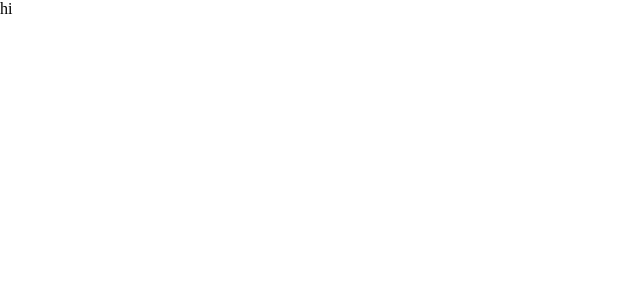
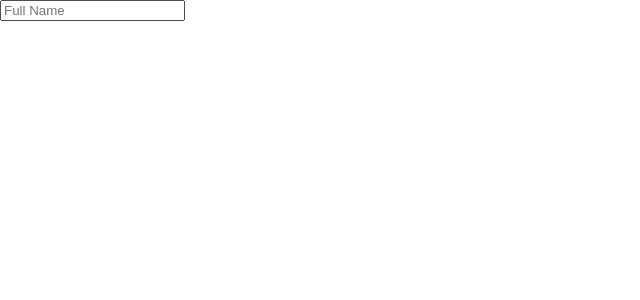
Before and after one commit to rahuls360/typescript-useful, a React (Create React App) app: page / in a window 1280 px wide. Shown: the top 300 px of the page, without its empty margins (0-640 px from the left). Built offline with nearby package versions, Linux system fonts and the light colour scheme.

Commit message:
add Form add Input add error styling

```diff
--- a/src/App.tsx
+++ b/src/App.tsx
@@ -1,9 +1,10 @@
 import React from 'react';
+import Form from './components/Form';
 
 const App = () => {
   return (
     <div className="App">
-      hi
+      <Form />
     </div>
   );
 }
--- /dev/null
+++ b/src/components/Form.tsx
@@ -0,0 +1,14 @@
+import React, { useState } from 'react';
+import Input from './Input';
+
+const Form = () => {
+	const [fullName, setFullName] = useState('');
+	const [error, setError] = useState('');
+	return (
+		<form>
+			<Input name="full-name" value={fullName} handleChange={setFullName} error={error} placeholder="Full Name" setError={setError}/>
+		</form>
+	);
+}
+
+export default Form;
--- /dev/null
+++ b/src/components/Input.tsx
@@ -0,0 +1,24 @@
+import React from 'react';
+
+interface InputProps {
+    name: string,
+    value: string,
+    handleChange: (value: string) => void,
+    error: string | null,
+    placeholder: string
+    setError: (value: string) => void;
+}
+
+const Input = ({ value, handleChange, error, name, placeholder, setError }: InputProps) => {
+    return (
+    <>
+        <input type="text" value={value} onChange={e=> {
+            setError('');
+            handleChange(e.target.value)
+        }} placeholder={placeholder}/>
+        <p className="error m-0">{error ? error : null}</p>
+    </>
+    )
+}
+
+export default Input;
--- a/src/index.css
+++ b/src/index.css
@@ -1,3 +1,10 @@
 body {
   margin: 0;
 }
+
+.error {
+  color: red;
+}
+.m-0 {
+  margin: 0;
+}
```
